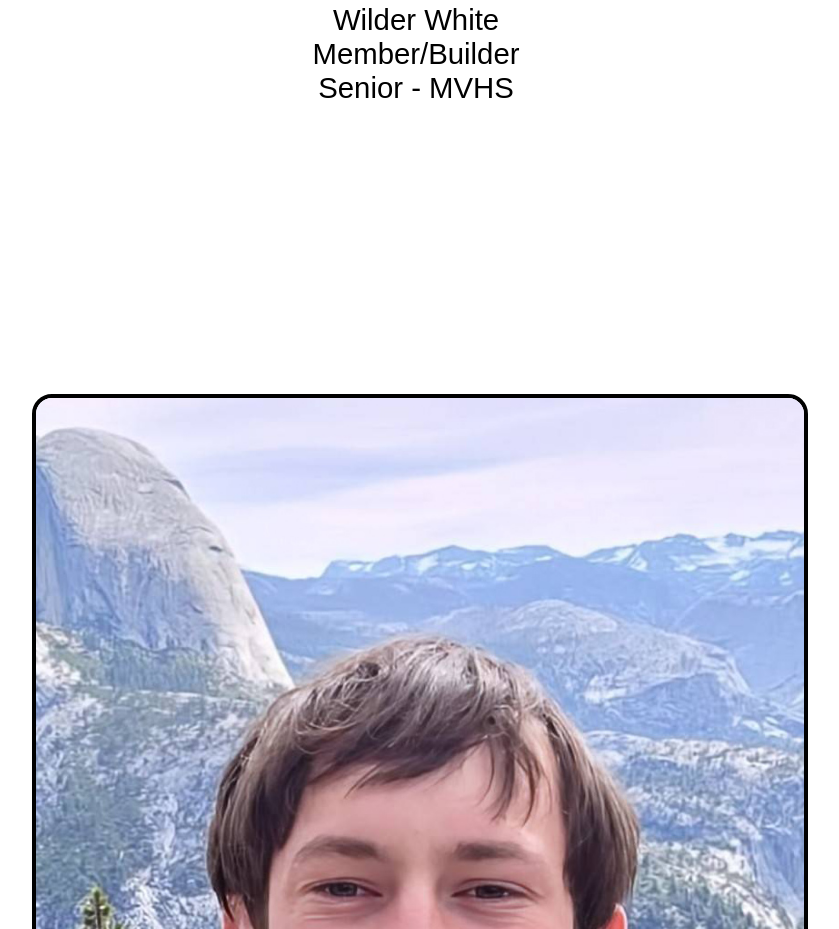
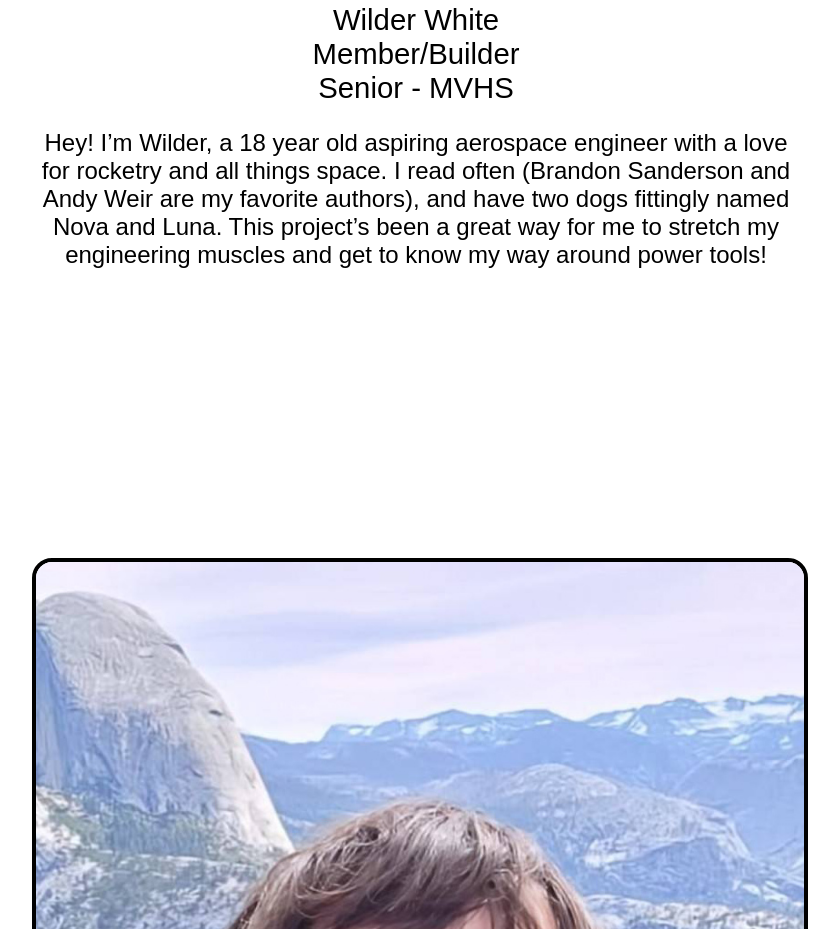
Before and after one commit to Garage803Racing/Garage-803-Racing-Website, a plain HTML site: page solar car website/team.html in a window 1280 px wide. Shown: the part 7878-8807 px from the top of the page, without its empty margins (224-1063 px from the left). Drawn offline with Linux system fonts and the light colour scheme.

Commit message:
Wilder Bio Photo Updated

```diff
--- a/solar car website/team.html
+++ b/solar car website/team.html
@@ -103,7 +103,8 @@
 		<div class = "teamMember">
 			<img class="bioPhoto" src = "images/wilder.jpg">
 			<h2 class = "name">Wilder White<br>Member/Builder<br>Senior - MVHS</h2>
-			<p class = "bio"></p>
+			<p class = "bio">Hey! I’m Wilder, a 18 year old aspiring aerospace engineer with a love for rocketry and all things space. I read often (Brandon Sanderson and Andy Weir are my favorite authors), and have two dogs fittingly named Nova and Luna. This project’s been a great way for me to stretch my engineering muscles and get to know my way around power tools!
+</p>
 		</div>
 	</div>
 	<div class = "gallery">
```
Also changed, not shown: solar car website/images/wilder.jpg.
